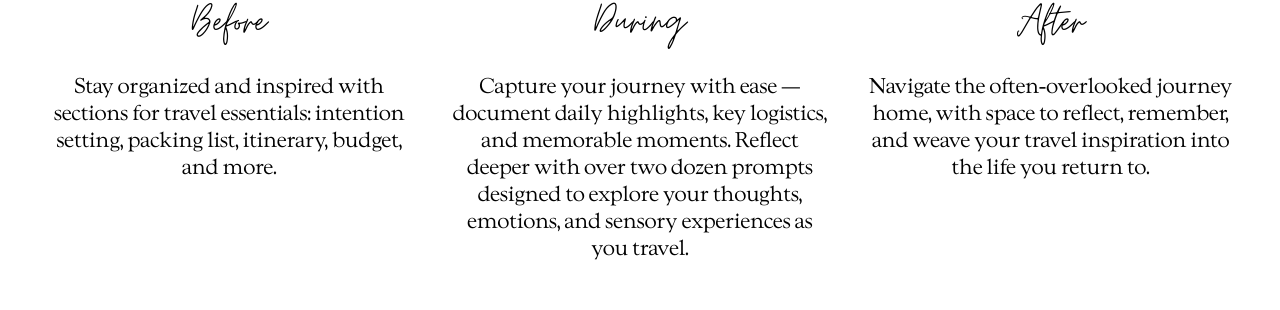
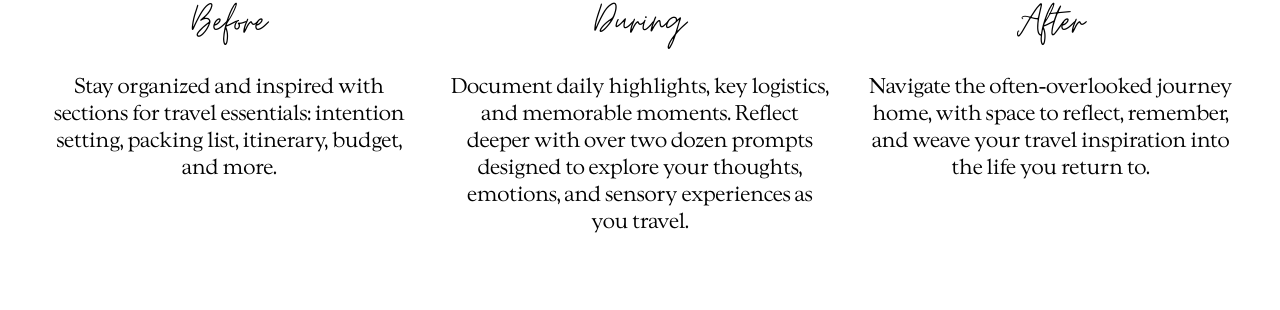
Before and after one commit to Quesajo17/horizon-landing, a SvelteKit app: page / in a window 1280 px wide. Shown: the part 738-1048 px from the top of the page. Built offline with nearby package versions, Linux system fonts and the light colour scheme.

Commit message:
copy updates

```diff
--- a/src/routes/+page.svelte
+++ b/src/routes/+page.svelte
@@ -34,7 +34,7 @@
         <div class="details-item">
             <h3>During</h3>
             <!-- <img src='/images/Horizon_Return.jpg' alt="Return Page" /> -->
-            <p>Capture your journey with ease — document daily highlights, key logistics,
+            <p>Document daily highlights, key logistics,
                 and memorable moments. Reflect deeper with over two dozen prompts designed
                 to explore your thoughts, emotions, and sensory experiences as you travel.</p>
         </div>
```
